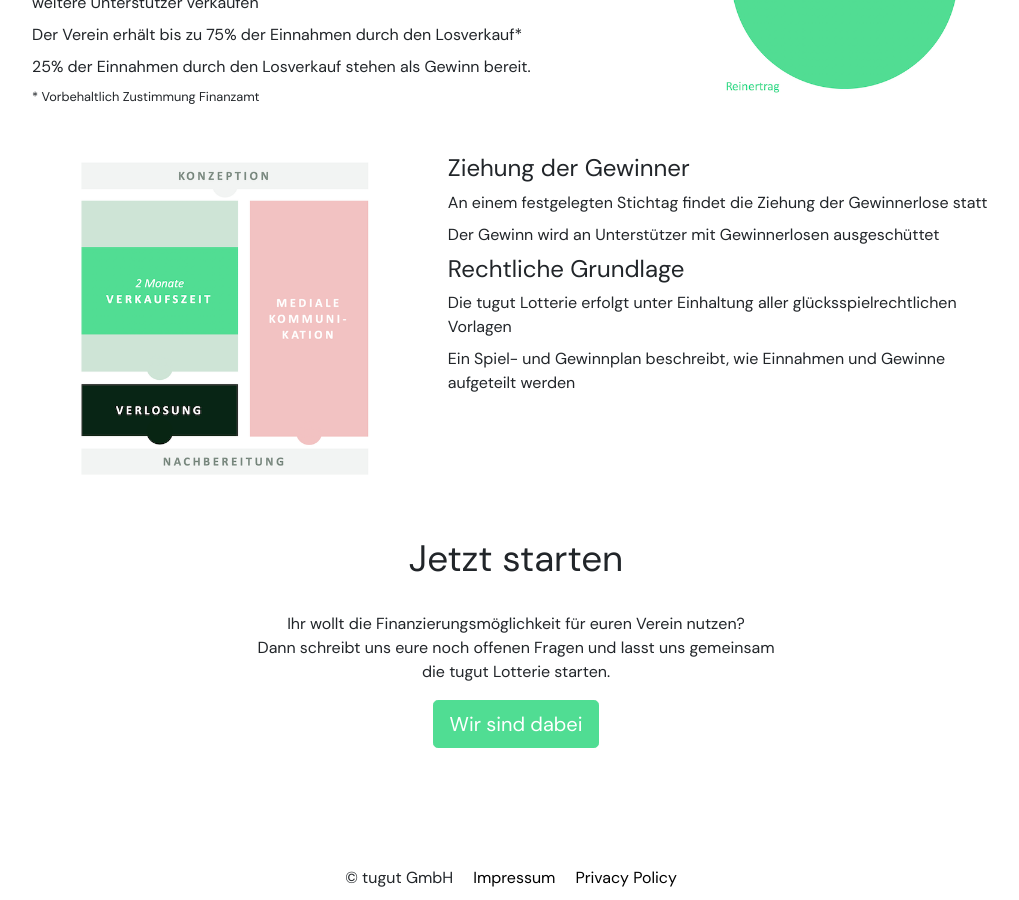
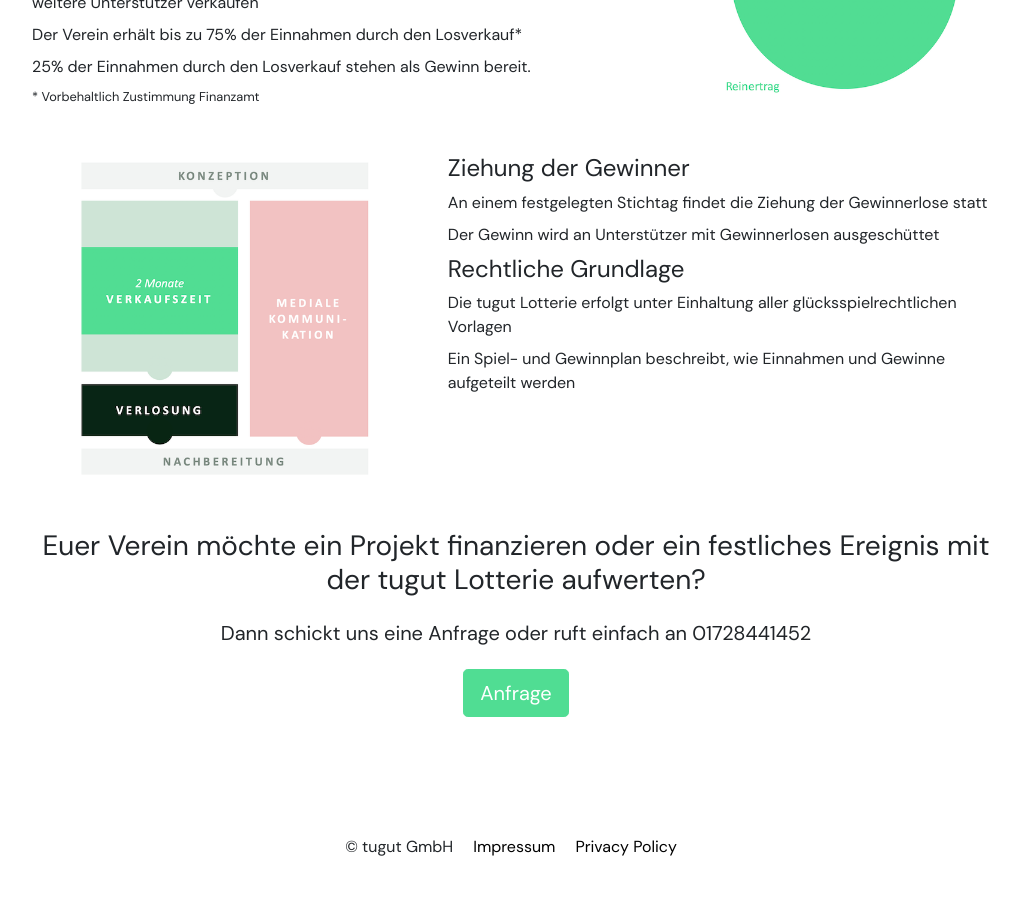
Before and after one commit to tugut-de/site, a Jekyll site: the page built from _pages/lotterie.html, in a window 1280 px wide and 900 px high, scrolled down 947 px. Shown: the whole window, without its empty margins (124-1143 px from the left). Built offline with Jekyll 4.4.1, drawn with Linux system fonts in a browser that asks for light colours; after the commit the page ends 1816 px from its top, so only the background shows below that.

Commit message:
reuse the end cta

```diff
--- /dev/null
+++ b/_includes/endcta.html
@@ -0,0 +1,16 @@
+<div class="end-cta mt-5">
+  <h3 class="center mb-4">
+    Euer Verein möchte ein Projekt finanzieren oder ein festliches Ereignis mit der tugut Lotterie aufwerten?
+  </h3>
+  <h5 class="center mb-4">
+    Dann schickt uns eine Anfrage oder ruft einfach an 01728441452
+  </h5>
+
+  <div class="center">
+    <button type="button"
+            class="btn btn-primary btn-lg"
+            onclick="location.href='mailto:info@tugut.de';">
+      <span style="color: white;">Anfrage</span>
+    </button>
+  </div>
+</div>
--- a/_pages/lotterie.html
+++ b/_pages/lotterie.html
@@ -129,23 +129,7 @@
       </div>
     </div>
   </div>
-  <div class="title">
-    Jetzt starten
-  </div>
-  <div class="end-cta">
-    <div class="center mt-3 mb-3">
-      Ihr wollt die Finanzierungsmöglichkeit für euren Verein nutzen?</br>
-      Dann schreibt uns eure noch offenen Fragen und lasst uns gemeinsam</br>
-      die tugut Lotterie starten.</br>
-    </div>
-    <div class="center">
-      <button type="button"
-              class="btn btn-primary btn-lg"
-              onclick="location.href='mailto:info@tugut.de';">
-        <span style="color: white;">Wir sind dabei</span>
-      </button>
-    </div>
-  </div>
+  {% include endcta.html %}
 </div>
 {% include footer.html %}
 
```
Also changed, not shown: _layouts/default.html (+1 -17 lines).
